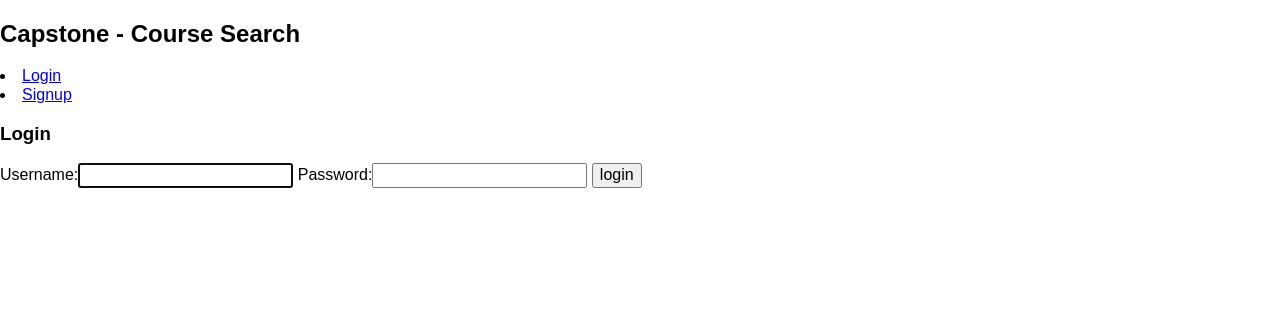
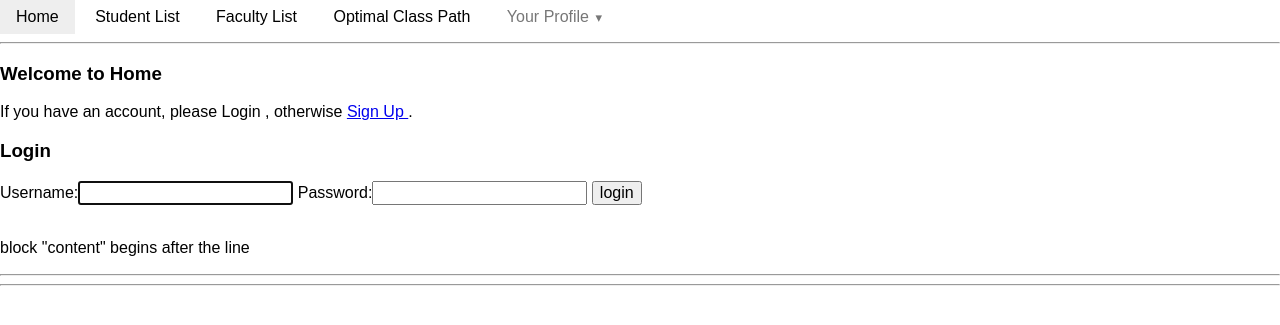
Before and after one commit to aerocat/CSC394-Project, a Django app: page /accounts/login/ in a window 1280 px wide. Shown: the top 325 px of the page. Run offline with Django 3.2, Linux system fonts and the light colour scheme; some libraries are stand-ins or nearby versions.

Commit message:
Added preliminary styling to the menu

```diff
--- a/capstone/accounts/templates/accounts/login.html
+++ b/capstone/accounts/templates/accounts/login.html
@@ -1,5 +1,5 @@
 {% extends 'base_layout.html' %}
-{% block content %}
+{% block login %}
     <div>
     <h3> Login </h3>
     <form class="form" action="{% url 'accounts:login' %}" method="post">
--- a/capstone/templates/base_layout.html
+++ b/capstone/templates/base_layout.html
@@ -4,32 +4,66 @@
 <html lang="en" dir="ltr">
   <head>
     <meta charset="utf-8">
+    <meta name="viewport" content="width=device-width, initial-scale=1">
     <title> Capstone - Final Project </title>
   </head>
+
 <link rel="stylesheet" href="https://unpkg.com/purecss@1.0.0/build/pure-min.css"
       integrity="sha384-nn4HPE8lTHyVtfCBi5yW9d20FjT8BJwUXyWZT9InLYax14RDjBj46LmSztkmNP9w"
       crossorigin="anonymous">
+<link rel="stylesheet" href="https://unpkg.com/purecss@1.0.0/build/grids-responsive-min.css">
 
   <body>
-    <h2> Capstone - Course Search </h2>
-      {% if user.is_authenticated %}
-      <li>
-        <form class="logout-button" action="{% url 'accounts:logout' %}" method="post">
-          {% csrf_token %}
-          <button type="submit"> Logout </button>
-        </form>
-      </li>
-      {% else %}
-      <li> <a href="{% url 'accounts:login'%}"> Login </a></li>
-      <li> <a href="{% url 'accounts:signup'%}"> Signup </a></li>
-      {% endif %}
+    <!-- <h2> Capstone - Course Search </h2> -->
+
+      </div>
       <!-- navbar will go here -->
       {% block navbar %}
+
+      <div class="pure-menu pure-menu-horizontal">
+          <ul class="pure-menu-list">
+              <li class="pure-menu-item pure-menu-selected"><a href="/" class="pure-menu-link">Home</a></li>
+              <li class="pure-menu-item pure-menu-selected"><a href="{% url 'LandingPage:all_students' %}" class="pure-menu-link">Student List</a></li>
+              <li class="pure-menu-item pure-menu-selected"><a href="{% url 'LandingPage:all_faculty' %}" class="pure-menu-link">Faculty List </a></li>
+              <li class="pure-menu-item pure-menu-selected"><a href='/opath' class="pure-menu-link"> Optimal Class Path </a></li>
+              <li class="pure-menu-item pure-menu-has-children pure-menu-allow-hover">
+                  <a href="{% url 'user_profile:profile' %}" id="menuLink1" class="pure-menu-link">Your Profile</a>
+                  <ul class="pure-menu-children">
+                      <li class="pure-menu-item">  <a href="{% url 'user_profile:edit_profile' %}" class="pure-menu-link">Edit</a></li>
+                        {% if user.is_authenticated %}
+                      <!-- <li class="pure-menu-item"><a href="#" class="pure-menu-link">Logout</a></li> -->
+                      <form class="logout-button" action="{% url 'accounts:logout' %}" method="post">
+                        {% csrf_token %}
+                        <button type="submit"> Logout </button>
+                      </form>
+                        {% endif %}
+                  </ul>
+              </li>
+          </ul>
+      </div>
+
+      <hr>
       {% endblock %}
 
+      {% if not user.is_authenticated %}
+        <h3> Welcome to Home </h3>
+        <p> If you have an account, please Login </a>, otherwise <a href="{% url 'accounts:signup'%}"> Sign Up </a>. </p>
+        {% block login %}
+          block login
+        {% endblock %}
+      {% endif %}
+
       <!-- main content for each page will go here -->
+
+      <br>
+      <div>
+      <p> block "content" begins after the line </p>
+      <hr>
+
       {% block content %}
       {% endblock %}
+      <hr>
+    </div>
 
   </body>
 </html>
```
